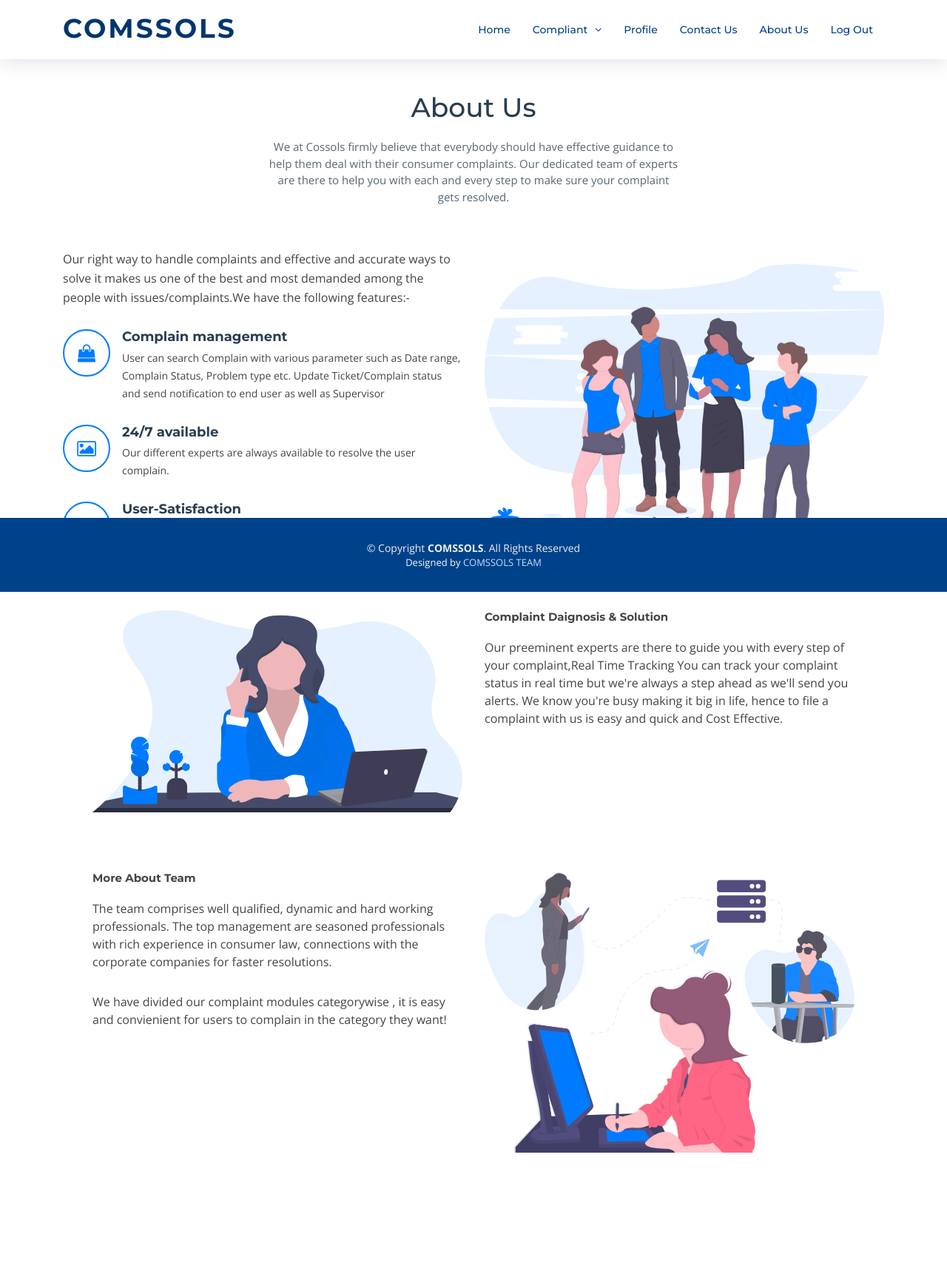
After one commit to YogiDhingani/Hackathon, a PHP site: page /upload/AboutUs.php in a window 1280 px wide. The commit adds this page. Shown: the whole page at 74% size. Run offline with PHP 8.4, Linux system fonts and the light colour scheme.

Commit message:
AboutUs, ContactUs & Login Encryption added

```diff
--- /dev/null
+++ b/AboutUs.php
@@ -0,0 +1,110 @@
+<head>
+  <meta charset="utf-8">
+  <title>Complaint Management System</title>
+  <meta content="width=device-width, initial-scale=1.0" name="viewport">
+  <meta content="" name="keywords">
+  <meta content="" name="description">
+
+  <!-- Favicons -->
+  <link href="img/favicon.png" rel="icon">
+  <link href="img/apple-touch-icon.png" rel="apple-touch-icon">
+
+  <!-- Google Fonts -->
+  <link href="https://fonts.googleapis.com/css?family=Open+Sans:300,300i,400,400i,700,700i|Montserrat:300,400,500,700" rel="stylesheet">
+
+  <!-- Bootstrap CSS File -->
+  <link href="lib/bootstrap/css/bootstrap.min.css" rel="stylesheet">
+
+  <!-- Libraries CSS Files -->
+  <link href="lib/font-awesome/css/font-awesome.min.css" rel="stylesheet">
+  <link href="lib/animate/animate.min.css" rel="stylesheet">
+  <link href="lib/ionicons/css/ionicons.min.css" rel="stylesheet">
+  <link href="lib/owlcarousel/assets/owl.carousel.min.css" rel="stylesheet">
+  <link href="lib/lightbox/css/lightbox.min.css" rel="stylesheet">
+
+  <!-- Main Stylesheet File -->
+  <link href="css/style.css" rel="stylesheet">
+
+  <!-- =======================================================
+    Theme Name: NewBiz
+    Theme URL: https://bootstrapmade.com/newbiz-bootstrap-business-template/
+    Author: BootstrapMade.com
+    License: https://bootstrapmade.com/license/
+  ======================================================= -->
+</head>
+ <?php include 'header.php';?>
+ <body>
+    <section id="about" style="margin-top: 5%;margin-bottom: 5%">
+      <div class="container">
+
+        <header class="section-header">
+          <h3>About Us</h3>
+          <p>We at Cossols firmly believe that everybody should have effective guidance to help them deal with their consumer complaints. Our dedicated team of experts are there to help you with each and every step to make sure your complaint gets resolved.</p>
+        </header>
+
+        <div class="row about-container">
+
+          <div class="col-lg-6 content order-lg-1 order-2">
+            <p>Our right way to handle complaints and effective and accurate ways to solve it makes us one of the best and most demanded among the people with issues/complaints.We have the following features:-
+            </p>
+
+            <div class="icon-box wow fadeInUp">
+              <div class="icon"><i class="fa fa-shopping-bag"></i></div>
+              <h4 class="title"><a href="">Complain management</a></h4>
+              <p class="description"> User can search Complain with various parameter such as Date range, Complain Status, Problem type etc. Update Ticket/Complain status and send notification to end user as well as Supervisor</p>
+            </div>
+
+            <div class="icon-box wow fadeInUp" data-wow-delay="0.2s">
+              <div class="icon"><i class="fa fa-photo"></i></div>
+              <h4 class="title"><a href="">24/7 available</a></h4>
+              <p class="description">Our different experts are always available to resolve the user complain.</p>
+            </div>
+
+            <div class="icon-box wow fadeInUp" data-wow-delay="0.4s">
+              <div class="icon"><i class="fa fa-bar-chart"></i></div>
+              <h4 class="title"><a href="">User-Satisfaction</a></h4>
+              <p class="description">User satisfaction is out top priority our experts solve the complaits until and unless the user is satisfied with the solution.</p>
+            </div>
+
+          </div>
+
+          <div class="col-lg-6 background order-lg-2 order-1 wow fadeInUp">
+            <img src="img/about-img.svg" class="img-fluid" alt="">
+          </div>
+        </div>
+
+        <div class="row about-extra">
+          <div class="col-lg-6 wow fadeInUp">
+            <img src="img/about-extra-1.svg" class="img-fluid" alt="">
+          </div>
+          <div class="col-lg-6 wow fadeInUp pt-5 pt-lg-0">
+            <h4>Complaint Daignosis & Solution</h4>
+            <p>Our preeminent experts are there to guide you with every step of your complaint,Real Time Tracking
+            You can track your complaint status in real time but we're always a step ahead as we'll send you alerts.
+            We know you're busy making it big in life, hence to file a complaint with us is easy and quick and Cost Effective.
+
+            </p>
+          </div>
+        </div>
+
+        <div class="row about-extra">
+          <div class="col-lg-6 wow fadeInUp order-1 order-lg-2">
+            <img src="img/about-extra-2.svg" class="img-fluid" alt="">
+          </div>
+
+          <div class="col-lg-6 wow fadeInUp pt-4 pt-lg-0 order-2 order-lg-1">
+            <h4>More About Team</h4>
+            <p>The team comprises well qualified, dynamic and hard working professionals. The top management are seasoned professionals with rich experience in consumer law, connections with the corporate companies for faster resolutions.
+            </p>
+            <p>
+              We have divided our complaint modules categorywise , it is easy and convienient for users to complain in the category they want!
+            </p>
+
+          </div>
+
+        </div>
+
+      </div>
+    </section><!-- #about -->
+    </body>
+    <?php include'footer.php';?>
--- a/Header.php
+++ b/Header.php
@@ -62,14 +62,12 @@ function removeIncl(){
         <li class="drop-down"><a href="">Compliant</a>
           <ul>
             <li><a href="new_complaint.php">New Complaint</a></li>
-            <li><a href="#">Solved Complaint</a></li>
-            <li><a href="Pending_complaint.php">Pending Complaint</a></li>
+            <li><a href="Pending_complaint.php">Your Complaint</a></li>
           </ul>
         </li>
-      	  <li><a href="#profile">Profile</a></li>
-      	  <li><a href="#team">Team</a></li>
-          <li><a href="#contact">Contact Us</a></li>
-      	  <li><a href="#about">About Us</a></li>
+      	  <li><a href="ProfileDB.php">Profile</a></li>
+          <li><a href="ContactUs.php">Contact Us</a></li>
+      	  <li><a href="AboutUs.php">About Us</a></li>
       	  <li><a href="logout.php">Log Out</a></li>
       </ul>
     </nav>
--- a/checkLogin.php
+++ b/checkLogin.php
@@ -4,7 +4,7 @@ include("getConn.php");
 session_start();
 if(isset($_POST['login'])) {
   $myusername = $_POST['username'];
-  $mypassword = $_POST['password'];
+  $mypassword = md5($_POST['password']);
 
   $sql = "SELECT user_id FROM user WHERE email_id = '$myusername' and password = '$mypassword'";
   $result = $conn->query($sql);
--- a/footer.php
+++ b/footer.php
@@ -1,13 +1,13 @@
-<!-- <footer id="footer" class="fixed-bottom">
+<footer id="footer" class="fixed-bottom">
   <div class="container">
     <div class="copyright">
-      &copy; Copyright <strong>NewBiz</strong>. All Rights Reserved
+      &copy; Copyright <strong>COMSSOLS</strong>. All Rights Reserved
     </div>
     <div class="credits">
-      Designed by <a href="https://bootstrapmade.com/">BootstrapMade</a>
+      Designed by <a>COMSSOLS TEAM</a>
     </div>
   </div>
-</footer> -->
+</footer>
 
 <!-- #footer -->
 <script type="text/javascript">
--- a/getConn.php
+++ b/getConn.php
@@ -1,5 +1,5 @@
 <?php
-$conn = new mysqli('127.0.0.1', 'root', '', 'admin');
+$conn = new mysqli('127.0.0.1', 'root', '', 'cms');
 
 if ($conn->connect_error) {
     die('Connect Error (' . $conn->connect_errno . ') '
--- a/signup.php
+++ b/signup.php
@@ -97,7 +97,9 @@
         exit();
       }
       else {
-        $sql = "INSERT INTO user(name,email_id,phone_no,password,gender) VALUES('$name','$eid',$phone_no,'$password','$gender')";
+
+        $pass = md5($password);
+        $sql = "INSERT INTO user(name,email_id,phone_no,password,gender) VALUES('$name','$eid',$phone_no,'$pass','$gender')";
         if ($conn->query($sql) === TRUE) {
           echo "<script>alert('Registered Successfully');window.history.back();</script>";
         }
```
Also changed, not shown: ContactUs.php (added, +100 -0 lines), getCom.php (+6 -5 lines), pending_complaint.php (+19 -12 lines).
